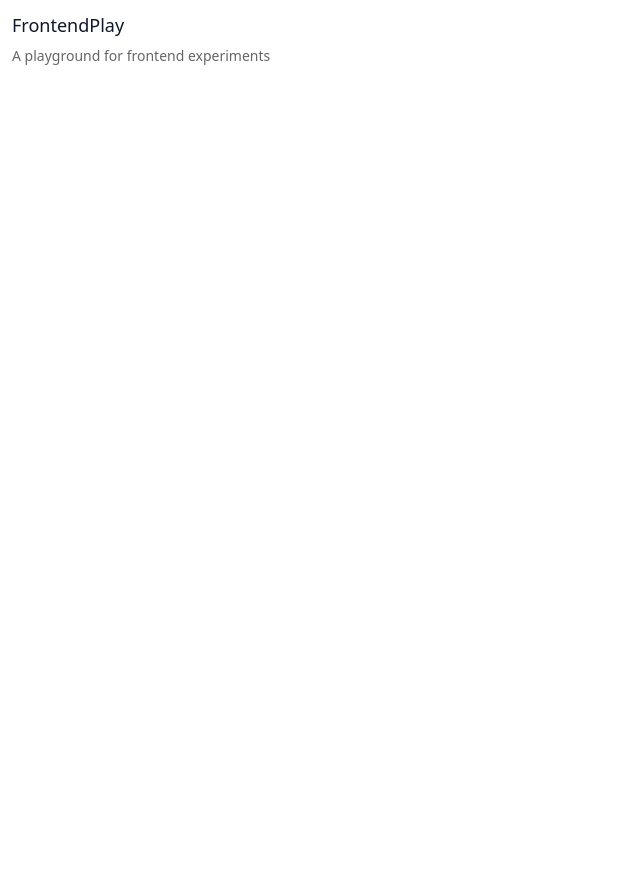
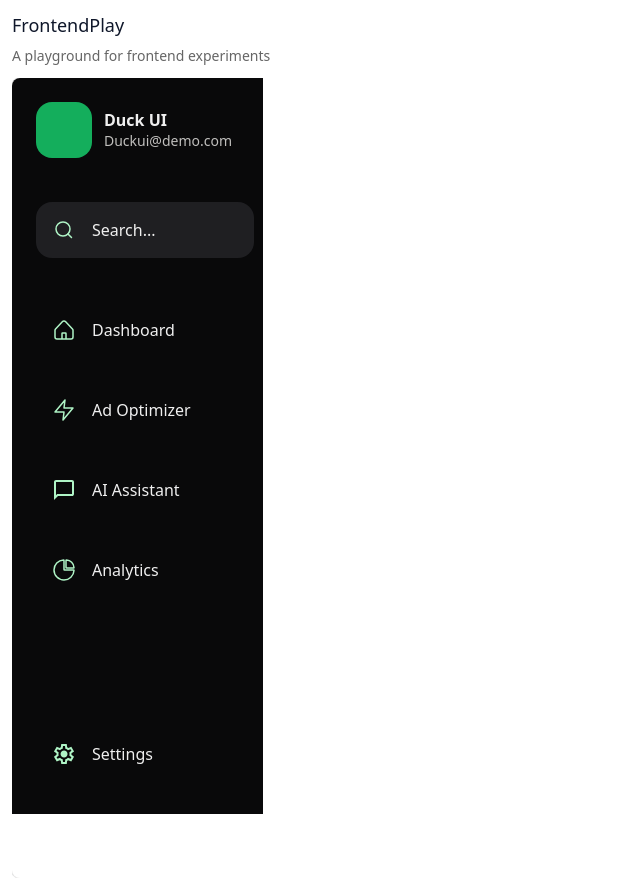
Before and after one commit to Remontada111/ai-suggestions-prototype, a React (Vite) app in the folder frontendplay/: page / in a window 1280 px wide. Shown: the whole page, without its empty margins (0-640 px from the left). Built offline with nearby package versions, Linux system fonts and the light colour scheme.

Commit message:
feat(ai): add frontendplay/src/components/ai/Menu-d96dc2.tsx

```diff
--- /dev/null
+++ b/frontendplay/src/components/ai/Menu-d96dc2.tsx
@@ -0,0 +1,114 @@
+/* auto-generated: deterministic IR→JSX (no LLM) */
+import React from "react";
+import AvatarC0Aa97 from "/src/assets/icons/avatar-c0aa97.svg?url";
+import ChatBubble8A6B37 from "/src/assets/icons/chat-bubble-8a6b37.svg?url";
+import Icons8877Ca from "/src/assets/icons/icons-8877ca.svg?url";
+import IconsDa553D from "/src/assets/icons/icons-da553d.svg?url";
+import IconsFaae42 from "/src/assets/icons/icons-faae42.svg?url";
+import SettingsA24F08 from "/src/assets/icons/settings-a24f08.svg?url";
+import ZapCbadb5 from "/src/assets/icons/zap-cbadb5.svg?url";
+
+export default function Menud96dc2() {
+  return (
+    <div className='w-[251px] h-[736px] relative overflow-hidden flex flex-col gap-[32px] pt-[24px] pr-[24px] pb-[32px] pl-[24px] items-start justify-between bg-[#09090a] z-[0] font-["Open Sans"]'>
+      <div className="w-[218px] h-[496px] relative flex flex-col gap-[44px] items-start justify-start z-[0]">
+        <div className="w-[218px] h-[56px] relative flex flex-row gap-[12px] items-center justify-start z-[0]">
+          <img
+            src={AvatarC0Aa97}
+            alt=""
+            aria-hidden="true"
+            width={56}
+            height={56}
+            className="inline-block align-middle w-[56px] h-[56px]"
+          />
+          <div className="w-[150px] h-[41px] relative flex flex-col items-start justify-center z-[1]">
+            <div className='relative text-[#efefef] z-[0] text-[16px] leading-[21.79px] font-[700] font-["Open Sans"] text-left whitespace-nowrap w-auto h-auto'>{`Duck UI`}</div>
+            <div className='relative text-[#c0bfbd] z-[1] text-[14px] leading-[19.07px] font-[400] font-["Open Sans"] text-left whitespace-nowrap w-auto h-auto'>{`Duckui@demo.com`}</div>
+          </div>
+        </div>
+        <div className="w-[218px] h-[56px] relative flex flex-col gap-[10px] pt-[16px] pr-[16px] pb-[16px] pl-[16px] items-start justify-center bg-[#1f1f22] rounded-[16px] z-[1]">
+          <div className="w-[186px] h-[24px] relative flex flex-row gap-[16px] items-center justify-start z-[0]">
+            <img
+              src={Icons8877Ca}
+              alt=""
+              aria-hidden="true"
+              width={24}
+              height={24}
+              className="inline-block align-middle w-[24px] h-[24px]"
+            />
+            <div className='relative text-[#efefef] z-[1] text-[16px] leading-[22.4px] font-[400] font-["Open Sans"] text-left whitespace-nowrap w-auto h-auto'>{`Search...`}</div>
+          </div>
+        </div>
+        <div className="w-[218px] h-[296px] relative flex flex-col gap-[24px] items-start justify-start z-[2]">
+          <div className="w-[218px] h-[56px] relative flex flex-col gap-[10px] pt-[16px] pr-[16px] pb-[16px] pl-[16px] items-start justify-start rounded-[8px] z-[0]">
+            <div className="w-[186px] h-[24px] relative flex flex-row gap-[16px] items-center justify-start z-[0]">
+              <img
+                src={IconsFaae42}
+                alt=""
+                aria-hidden="true"
+                width={24}
+                height={24}
+                className="inline-block align-middle w-[24px] h-[24px]"
+              />
+              <div className='relative text-[#efefef] z-[1] text-[16px] leading-[22.4px] font-[400] font-["Open Sans"] text-left whitespace-nowrap w-auto h-auto'>{`Dashboard`}</div>
+            </div>
+          </div>
+          <div className="w-[218px] h-[56px] relative flex flex-col gap-[10px] pt-[16px] pr-[16px] pb-[16px] pl-[16px] items-start justify-start rounded-[8px] z-[1]">
+            <div className="w-[186px] h-[24px] relative flex flex-row gap-[16px] items-center justify-start z-[0]">
+              <img
+                src={ZapCbadb5}
+                alt=""
+                aria-hidden="true"
+                width={24}
+                height={24}
+                className="inline-block align-middle w-[24px] h-[24px]"
+              />
+              <div className='relative text-[#efefef] z-[1] text-[16px] leading-[22.4px] font-[400] font-["Open Sans"] text-left whitespace-nowrap w-auto h-auto'>{`Ad Optimizer`}</div>
+            </div>
+          </div>
+          <div className="w-[218px] h-[56px] relative flex flex-col gap-[10px] pt-[16px] pr-[16px] pb-[16px] pl-[16px] items-start justify-start rounded-[8px] z-[2]">
+            <div className="w-[186px] h-[24px] relative flex flex-row gap-[16px] items-center justify-start z-[0]">
+              <img
+                src={ChatBubble8A6B37}
+                alt=""
+                aria-hidden="true"
+                width={24}
+                height={24}
+                className="inline-block align-middle w-[24px] h-[24px]"
+              />
+              <div className='relative text-[#efefef] z-[1] text-[16px] leading-[22.4px] font-[400] font-["Open Sans"] text-left whitespace-nowrap w-auto h-auto'>{`AI Assistant`}</div>
+            </div>
+          </div>
+          <div className="w-[218px] h-[56px] relative flex flex-col gap-[10px] pt-[16px] pr-[16px] pb-[16px] pl-[16px] items-start justify-start rounded-[8px] z-[3]">
+            <div className="w-[186px] h-[24px] relative flex flex-row gap-[16px] items-center justify-start z-[0]">
+              <img
+                src={IconsDa553D}
+                alt=""
+                aria-hidden="true"
+                width={24}
+                height={24}
+                className="inline-block align-middle w-[24px] h-[24px]"
+              />
+              <div className='relative text-[#efefef] z-[1] text-[16px] leading-[22.4px] font-[400] font-["Open Sans"] text-left whitespace-nowrap w-auto h-auto'>{`Analytics`}</div>
+            </div>
+          </div>
+        </div>
+      </div>
+      <div className="w-[218px] h-[56px] relative flex flex-col gap-[8px] items-start justify-start z-[1]">
+        <div className="w-[218px] h-[56px] relative flex flex-col gap-[10px] pt-[16px] pr-[16px] pb-[16px] pl-[16px] items-start justify-start rounded-[8px] z-[0]">
+          <div className="w-[186px] h-[24px] relative flex flex-row gap-[16px] items-center justify-start z-[0]">
+            <img
+              src={SettingsA24F08}
+              alt=""
+              aria-hidden="true"
+              width={24}
+              height={24}
+              className="inline-block align-middle w-[24px] h-[24px]"
+            />
+            <div className='relative text-[#efefef] z-[1] text-[16px] leading-[22.4px] font-[400] font-["Open Sans"] text-left whitespace-nowrap w-auto h-auto'>{`Settings`}</div>
+          </div>
+        </div>
+      </div>
+    </div>
+  );
+}
--- a/frontendplay/src/main.tsx
+++ b/frontendplay/src/main.tsx
@@ -1,6 +1,7 @@
 import React from "react";
 import { createRoot } from "react-dom/client";
 import "./index.css";
+import Menud96dc2 from './components/ai/Menu-d96dc2';
 
 
 
@@ -27,6 +28,12 @@ function App() {
         }}
       >
         {/* AI-INJECT-MOUNT:BEGIN */}
+        <div id="__AI_MOUNT_GRID__" className="flex flex-wrap gap-4 items-start">
+
+        <> {/* AI-TILE:./components/ai/Menu-d96dc2:BEGIN */}
+        <div className="relative w-[1280px] h-[800px] overflow-hidden rounded-md ring-1 ring-black/10 bg-white">
+        <Menud96dc2 />
+        </div> {/* AI-TILE:./components/ai/Menu-d96dc2:END */}</></div>
         {/* AI-INJECT-MOUNT:END */}</div>
     </div>
   );
```
